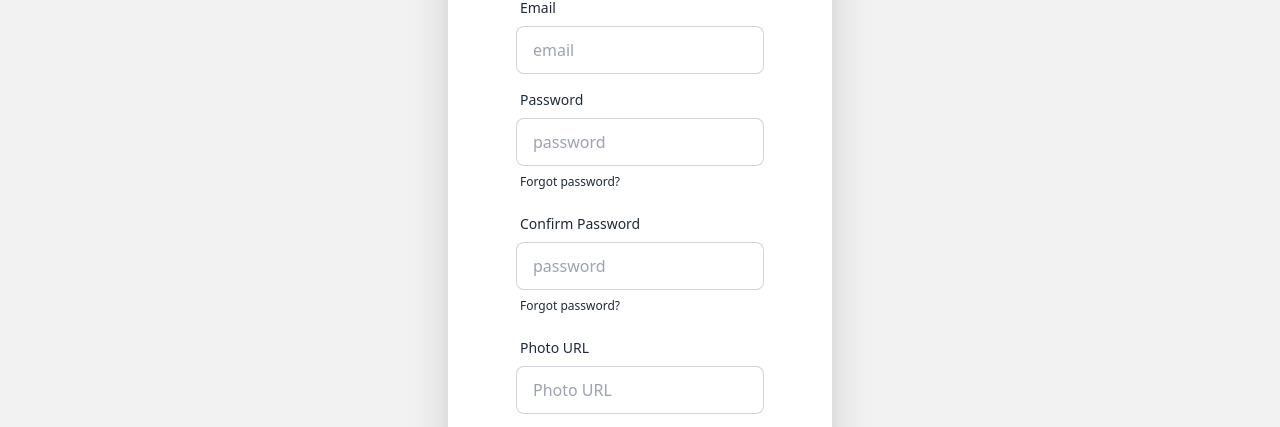
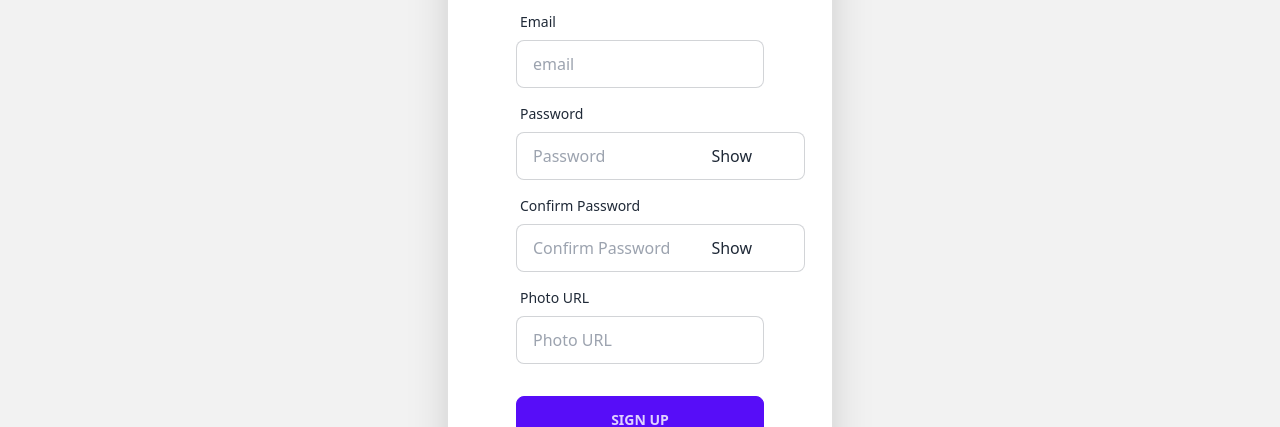
Before and after one commit to sanoar-hossan/fullstack-language-learn-client, a React (Vite) app: page /register in a window 1280 px wide. Shown: the part 342-769 px from the top of the page. Built offline with nearby package versions, Linux system fonts and the light colour scheme; no server answers.

Commit message:
registration created

```diff
--- a/src/Pages/Home/Register/Register.jsx
+++ b/src/Pages/Home/Register/Register.jsx
@@ -1,6 +1,6 @@
-import { useContext } from "react";
+import { useContext, useState } from "react";
 
-import { useForm } from "react-hook-form";
+import { useForm, useWatch } from "react-hook-form";
 
 import { Link, useNavigate } from "react-router-dom";
 import Swal from 'sweetalert2'
@@ -13,8 +13,16 @@ const Register = () => {
     const { register, handleSubmit, reset, formState: { errors } } = useForm();
 const { createUser, updateUserProfile } = useContext(AuthContext);
 const navigate = useNavigate();
+const [showPassword, setShowPassword] = useState(false);
 
-    const onSubmit = data => {
+
+const onSubmit = (data) => {
+    const { password, confirmPassword, ...userData } = data;
+    if (password !== confirmPassword) {
+      alert('Passwords confirm password do not match')
+
+      return;
+    }
     console.log(data);
     createUser(data.email, data.password)
         .then(result => {
@@ -32,10 +40,14 @@ const navigate = useNavigate();
                         timer: 1500
                     });
                     navigate('/');
-
                 })
                 .catch(error => console.log(error))
         })
+};
+
+
+const togglePasswordVisibility = () => {
+    setShowPassword(prevShowPassword => !prevShowPassword);
   };
     return (
         <div className="hero min-h-screen bg-base-200">
@@ -63,37 +75,50 @@ const navigate = useNavigate();
               <label className="label">
                 <span className="label-text">Password</span>
               </label>
-                                <input type="password"  {...register("password", {
+              <div className="relative">
+                <input
+                  type={showPassword ? 'text' : 'password'}
+                  {...register('password', {
                     required: true,
                     minLength: 6,
                     maxLength: 20,
                     pattern: /(?=.*[A-Z])(?=.*[!@#$&*])(?=.*[0-9])(?=.*[a-z])/
-                                })} placeholder="password" className="input input-bordered" />
+                  })}
+                  placeholder="Password"
+                  className="input input-bordered pr-10"
+                />
+                <span
+                  className="absolute top-1/2 right-3 transform -translate-y-1/2 cursor-pointer"
+                  onClick={togglePasswordVisibility}
+                >
+                  {showPassword ? 'Hide' : 'Show'}
+                </span>
+              </div>
               {errors.password?.type === 'required' && <p className="text-red-600">Password is required</p>}
               {errors.password?.type === 'minLength' && <p className="text-red-600">Password must be 6 characters</p>}
               {errors.password?.type === 'maxLength' && <p className="text-red-600">Password must be less than 20 characters</p>}
-                                {errors.password?.type === 'pattern' && <p className="text-red-600">Password must have one Uppercase one lower case, one number and one special character.</p>}
-                                <label className="label">
-                                    <a href="#" className="label-text-alt link link-hover">Forgot password?</a>
-                                </label>
+              {errors.password?.type === 'pattern' && <p className="text-red-600">Password must have one uppercase letter, one lowercase letter, one number, and one special character</p>}
             </div>
+
             <div className="form-control">
               <label className="label">
                 <span className="label-text">Confirm Password</span>
               </label>
-                                <input type="password"  {...register("password", {
-                                    required: true,
-                                    minLength: 6,
-                                    maxLength: 20,
-                                    pattern: /(?=.*[A-Z])(?=.*[!@#$&*])(?=.*[0-9])(?=.*[a-z])/
-                                })} placeholder="password" className="input input-bordered" />
-                                {errors.password?.type === 'required' && <p className="text-red-600">Password is required</p>}
-                                {errors.password?.type === 'minLength' && <p className="text-red-600">Password must be 6 characters</p>}
-                                {errors.password?.type === 'maxLength' && <p className="text-red-600">Password must be less than 20 characters</p>}
-                                {errors.password?.type === 'pattern' && <p className="text-red-600">Password must have one Uppercase one lower case, one number and one special character.</p>}
-                                <label className="label">
-                                    <a href="#" className="label-text-alt link link-hover">Forgot password?</a>
-                                </label>
+              <div className="relative">
+                <input
+                  type={showPassword ? 'text' : 'password'}
+                  {...register('confirmPassword', { required: true })}
+                  placeholder="Confirm Password"
+                  className="input input-bordered pr-10"
+                />
+                <span
+                  className="absolute top-1/2 right-3 transform -translate-y-1/2 cursor-pointer"
+                  onClick={togglePasswordVisibility}
+                >
+                  {showPassword ? 'Hide' : 'Show'}
+                </span>
+              </div>
+              {errors.confirmPassword && <p className="text-red-600">Confirm Password is required</p>}
             </div>
                             <div className="form-control">
                                 <label className="label">
```
Also changed, not shown: .eslintrc.cjs. Lines whose indentation alone changed are shown as unchanged.
